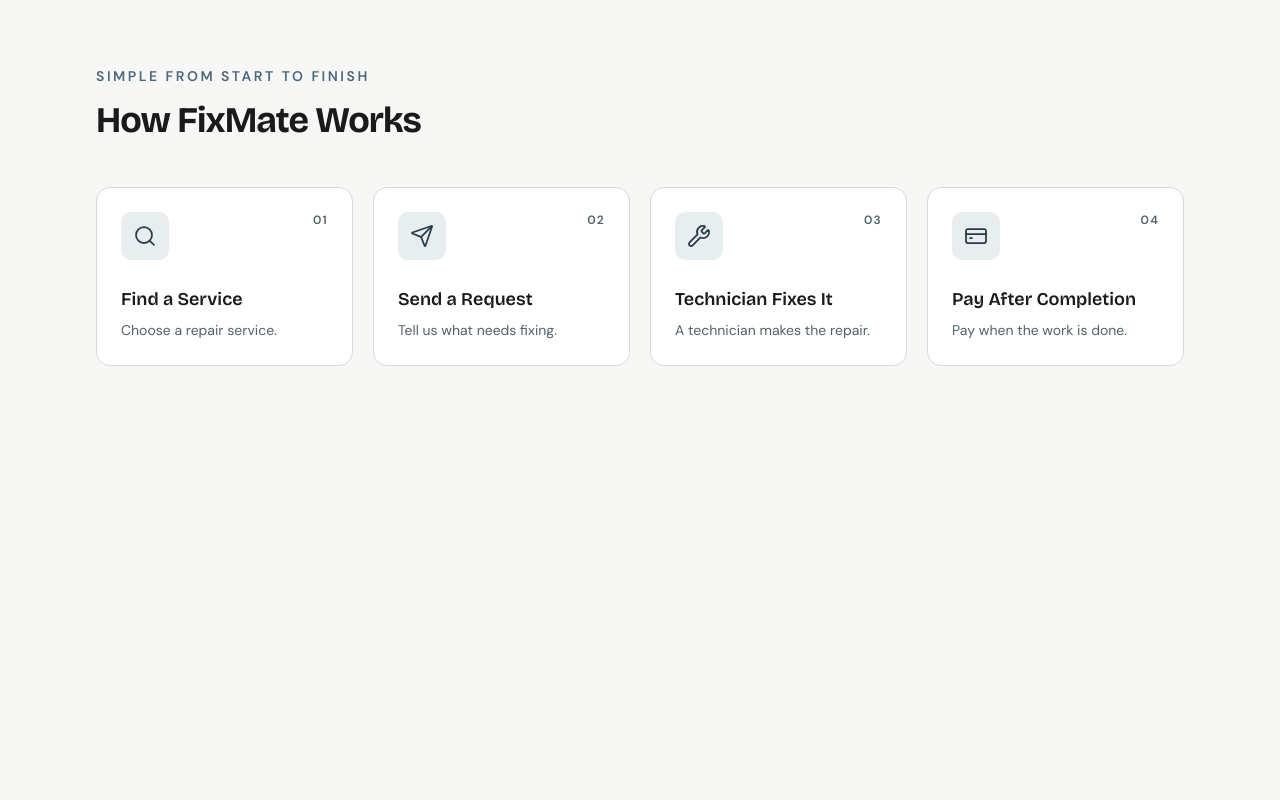
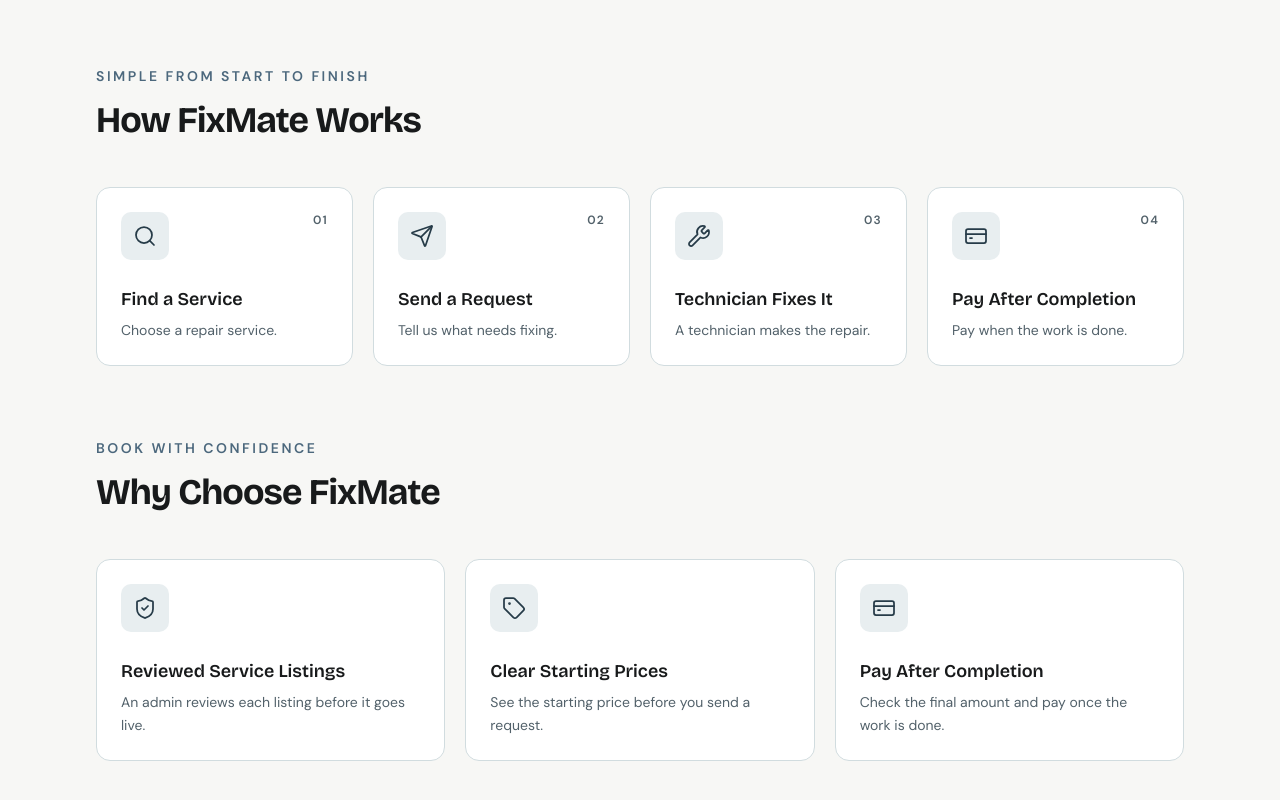
Before and after one commit to foysaliio/fixmate-client, a Next.js app: page / in a window 1280 px wide. Shown: the part 1516-2316 px from the top of the page. Before the commit the page ends 1978 px from the top, so only its background shows below. Built offline with nearby package versions, Linux system fonts and the light colour scheme.

Commit message:
Add Why Choose FixMate section

```diff
--- a/src/app/(public)/page.tsx
+++ b/src/app/(public)/page.tsx
@@ -10,7 +10,9 @@ import {
   Refrigerator,
   Search,
   Send,
+  ShieldCheck,
   Smartphone,
+  Tag,
   Tv,
   WashingMachine,
   Wrench,
@@ -55,6 +57,24 @@ const steps = [
   {
     title: "Pay After Completion",
     description: "Pay when the work is done.",
+    icon: CreditCard,
+  },
+];
+
+const benefits = [
+  {
+    title: "Reviewed Service Listings",
+    description: "An admin reviews each listing before it goes live.",
+    icon: ShieldCheck,
+  },
+  {
+    title: "Clear Starting Prices",
+    description: "See the starting price before you send a request.",
+    icon: Tag,
+  },
+  {
+    title: "Pay After Completion",
+    description: "Check the final amount and pay once the work is done.",
     icon: CreditCard,
   },
 ];
@@ -136,6 +156,34 @@ function CategoryCard({
   );
 }
 
+function BenefitCard({
+  title,
+  description,
+  Icon,
+  reducedMotion,
+}: {
+  title: string;
+  description: string;
+  Icon: LucideIcon;
+  reducedMotion: boolean | null;
+}) {
+  const { borderHighlight, ...pointerHandlers } = useCardBorderHighlight(reducedMotion);
+
+  return (
+    <li
+      className="relative rounded-xl border border-border bg-card p-6 text-card-foreground"
+      {...pointerHandlers}
+    >
+      {borderHighlight}
+      <span className="mb-7 flex size-12 items-center justify-center rounded-lg bg-secondary text-secondary-foreground">
+        <Icon aria-hidden="true" className="size-6" strokeWidth={1.75} />
+      </span>
+      <h3 className="text-lg font-semibold">{title}</h3>
+      <p className="mt-2 text-sm leading-relaxed text-muted-foreground">{description}</p>
+    </li>
+  );
+}
+
 export default function Home() {
   const reducedMotion = useReducedMotion();
 
@@ -201,7 +249,7 @@ export default function Home() {
         </div>
       </section>
 
-      <section aria-labelledby="how-it-works-heading" className="bg-background py-16 text-foreground sm:py-20 lg:py-24">
+      <section aria-labelledby="how-it-works-heading" className="bg-background pt-16 pb-0 text-foreground sm:pt-20 lg:pt-24">
         <div className="mx-auto w-full max-w-6xl px-5 sm:px-8">
           <div className="mb-9 max-w-xl sm:mb-11">
             <SectionHeading id="how-it-works-heading" label="Simple from start to finish">
@@ -223,6 +271,31 @@ export default function Home() {
           </ol>
         </div>
       </section>
+
+      <section
+        aria-labelledby="why-choose-fixmate-heading"
+        className="bg-background pt-12 pb-16 text-foreground sm:pt-16 sm:pb-20 lg:pt-[4.5rem] lg:pb-24"
+      >
+        <div className="mx-auto w-full max-w-6xl px-5 sm:px-8">
+          <div className="mb-9 max-w-xl sm:mb-11">
+            <SectionHeading id="why-choose-fixmate-heading" label="BOOK WITH CONFIDENCE">
+              Why Choose FixMate
+            </SectionHeading>
+          </div>
+
+          <ul className="grid gap-4 lg:grid-cols-3 lg:gap-5">
+            {benefits.map(({ title, description, icon: Icon }) => (
+              <BenefitCard
+                key={title}
+                title={title}
+                description={description}
+                Icon={Icon}
+                reducedMotion={reducedMotion}
+              />
+            ))}
+          </ul>
+        </div>
+      </section>
     </main>
   );
 }
```
